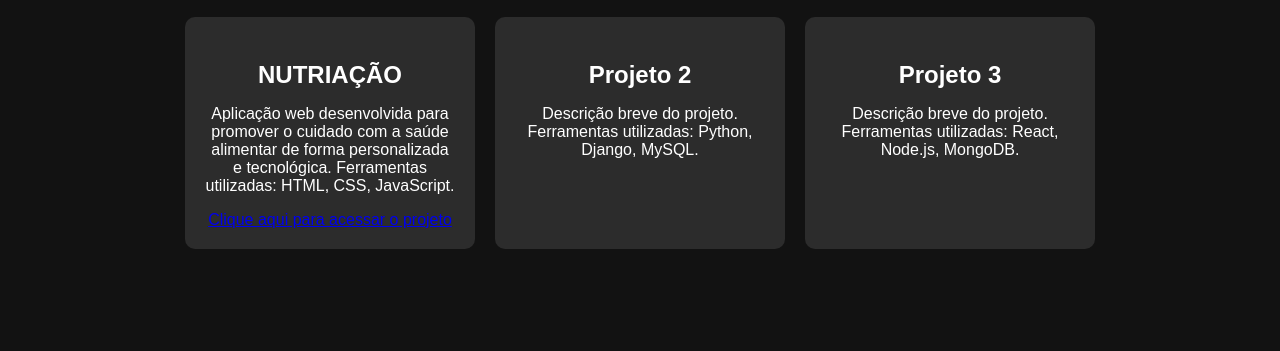
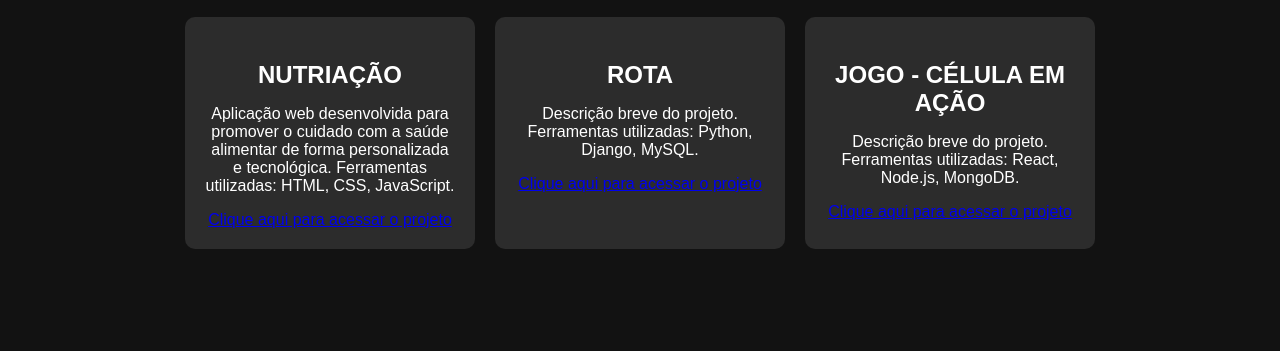
Before and after one commit to ssleonardo2018/portifolio, a plain HTML site: page index.html in a window 1280 px wide. Shown: the part 445-796 px from the top of the page. Drawn offline with Linux system fonts and the light colour scheme.

Commit message:
Update index.html

```diff
--- a/index.html
+++ b/index.html
@@ -80,12 +80,14 @@
                 <a href="https://ssleonardo2018.github.io/nutriacao/">Clique aqui para acessar o projeto</a>
             </div>
             <div class="project">
-                <h3>Projeto 2</h3>
+                <h3>ROTA</h3>
                 <p>Descrição breve do projeto. Ferramentas utilizadas: Python, Django, MySQL.</p>
+                <a href="https://ssleonardo2018.github.io/rota/">Clique aqui para acessar o projeto</a>
             </div>
             <div class="project">
-                <h3>Projeto 3</h3>
+                <h3>JOGO - CÉLULA EM AÇÃO</h3>
                 <p>Descrição breve do projeto. Ferramentas utilizadas: React, Node.js, MongoDB.</p>
+                <a href="https://ssleonardo2018.github.io/celulasemacao/">Clique aqui para acessar o projeto</a>
             </div>
         </div>
     </div>
```
